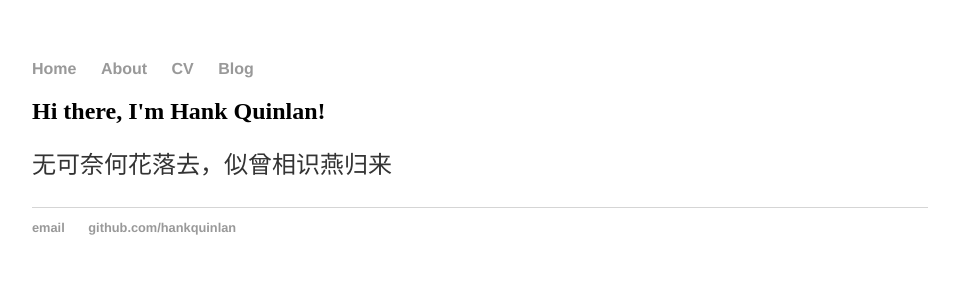
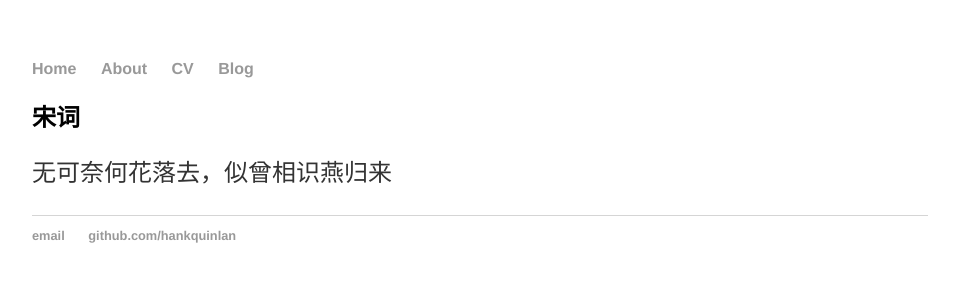
Before and after one commit to Jameschan215/test, a Jekyll site: the page built from cv.html, in a window 1280 px wide. Shown: the top 300 px of the page, without its empty margins (160-1119 px from the left). Built offline with Jekyll 4.4.1, drawn with Linux system fonts in a browser that asks for light colours.

Commit message:
Update cv.html

```diff
--- a/cv.html
+++ b/cv.html
@@ -3,7 +3,7 @@ layout: default
 title: cv
 ---
 <div class="blurb">
-	<h2>Hi there, I'm Hank Quinlan!</h2>
+	<h2>宋词</h2>
 	<p>无可奈何花落去，似曾相识燕归来</p>
 </div>
 <!-- /.blurb -->
```
